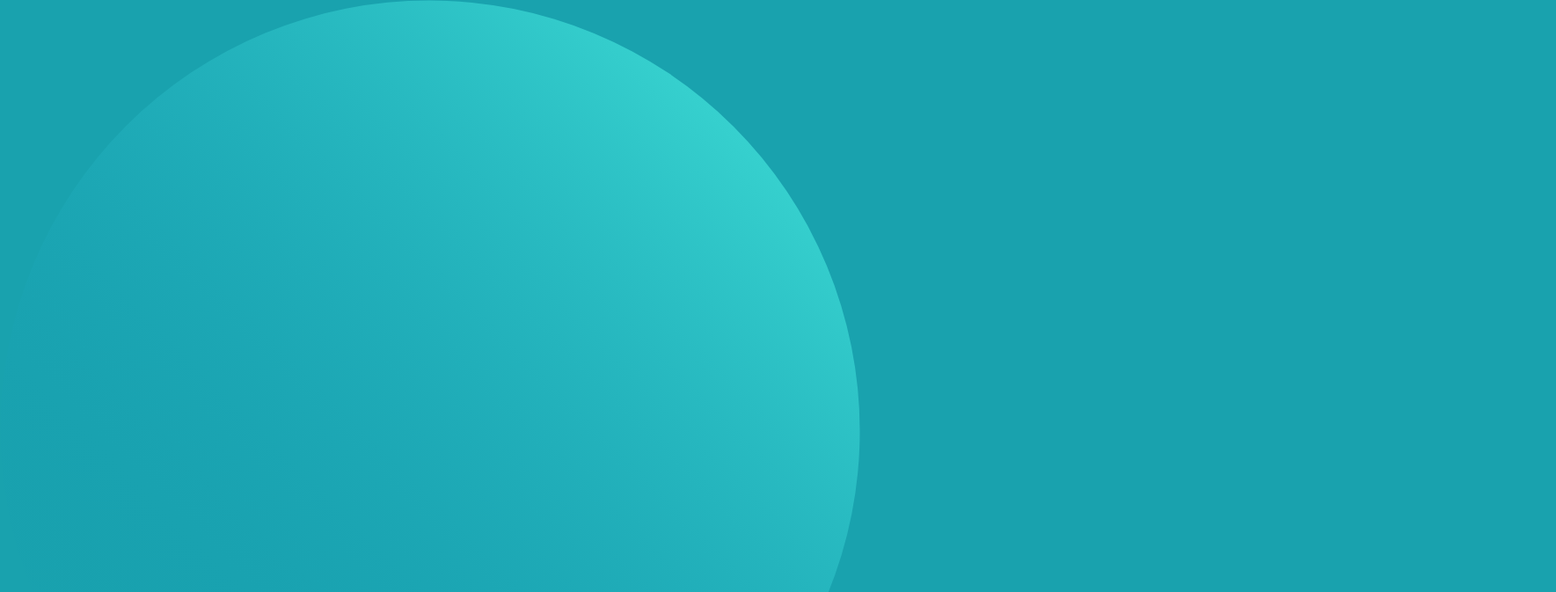
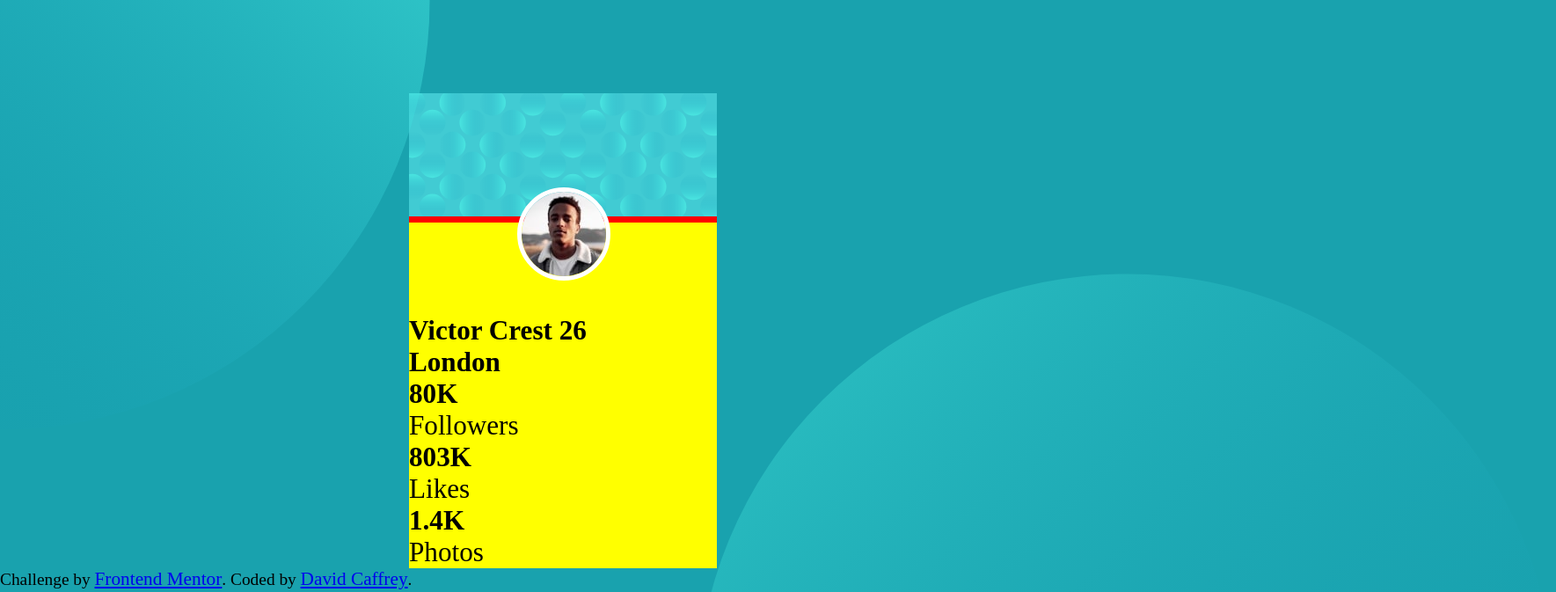
Before and after one commit to DavidCaffrey/profile-card-component-caffrey, a plain HTML site: page index.html in a window 1280 px wide. Shown: the top 673 px of the page at 88% size, 1769 px wide, since content can reach past the window. Drawn offline with Linux system fonts and the light colour scheme.

Commit message:
redo of pstioning

```diff
--- a/style.css
+++ b/style.css
@@ -18,7 +18,54 @@
 
 body {
   background-color: var(--dark-cyan);
+  position: relative;
+  height: 100vh;
+  overflow: hidden;
 }
+
+main{
+  width: 100%;
+  display:grid;
+  align-items: center;
+  justify-content: center;
+  padding-top: 6rem;
+}
+
+/* card */
+.card{
+  background-color: red;
+}
+
+.card-bottom-container{
+  background-color: yellow;
+  position: relative;
+  padding-top: 6rem;
+}
+
+.profile-img{
+  border-radius: 50%;
+  border: 5px solid white;
+  position: absolute;
+  left: 35%;
+  top: -10%;
+}
+
+
+/*  background SVG's */
+
+.bg-top{
+  position: absolute;
+  left: -489px;
+  top:-489px;
+}
+
+.bg-bottom{
+  position: absolute;
+  right:-489px;
+  bottom:-489px;
+}
+
+/* footer */
 
 .attribution {
   font-size: 11px;
```
Also changed, not shown: index.html (+3 -2 lines).
